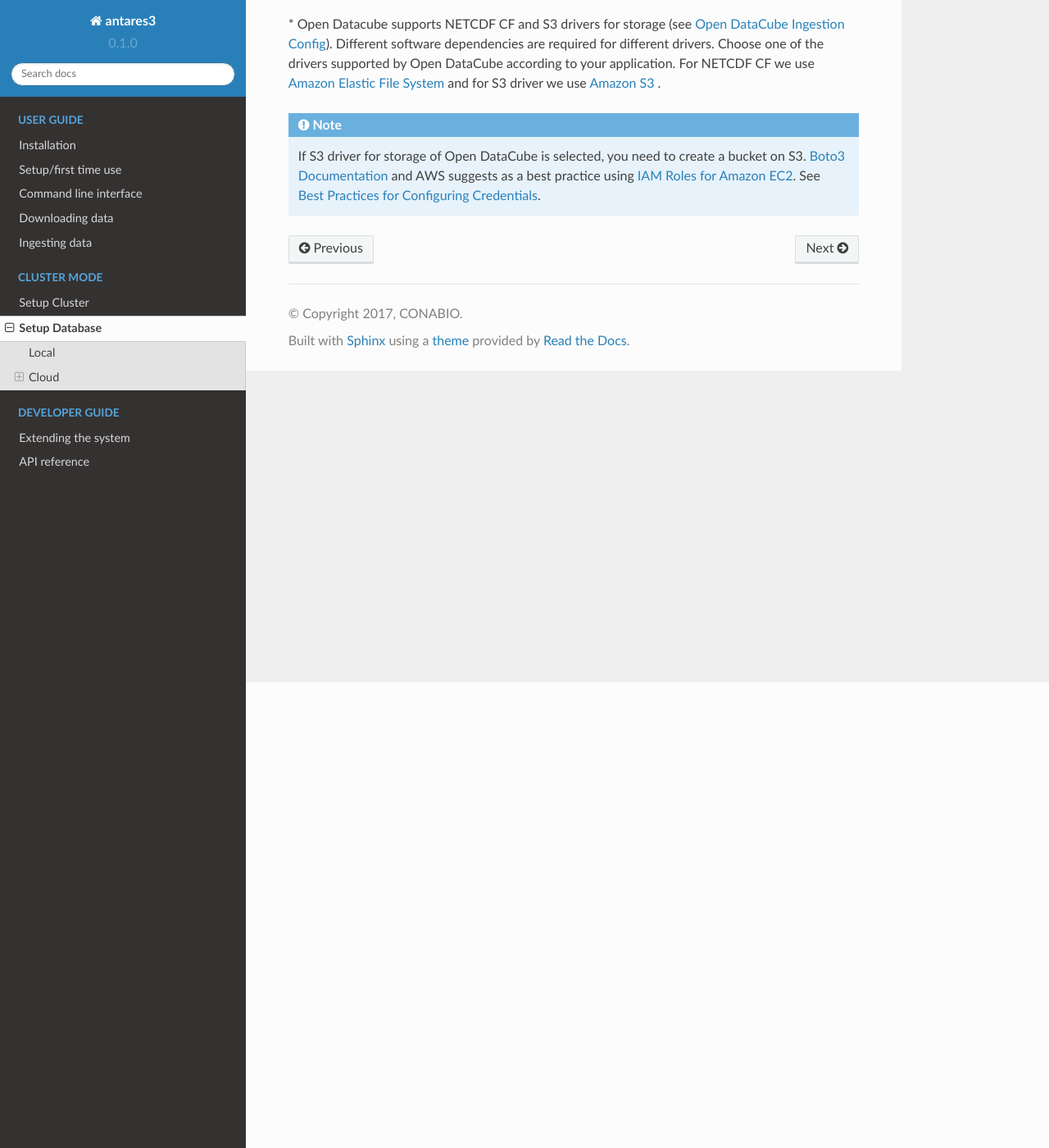
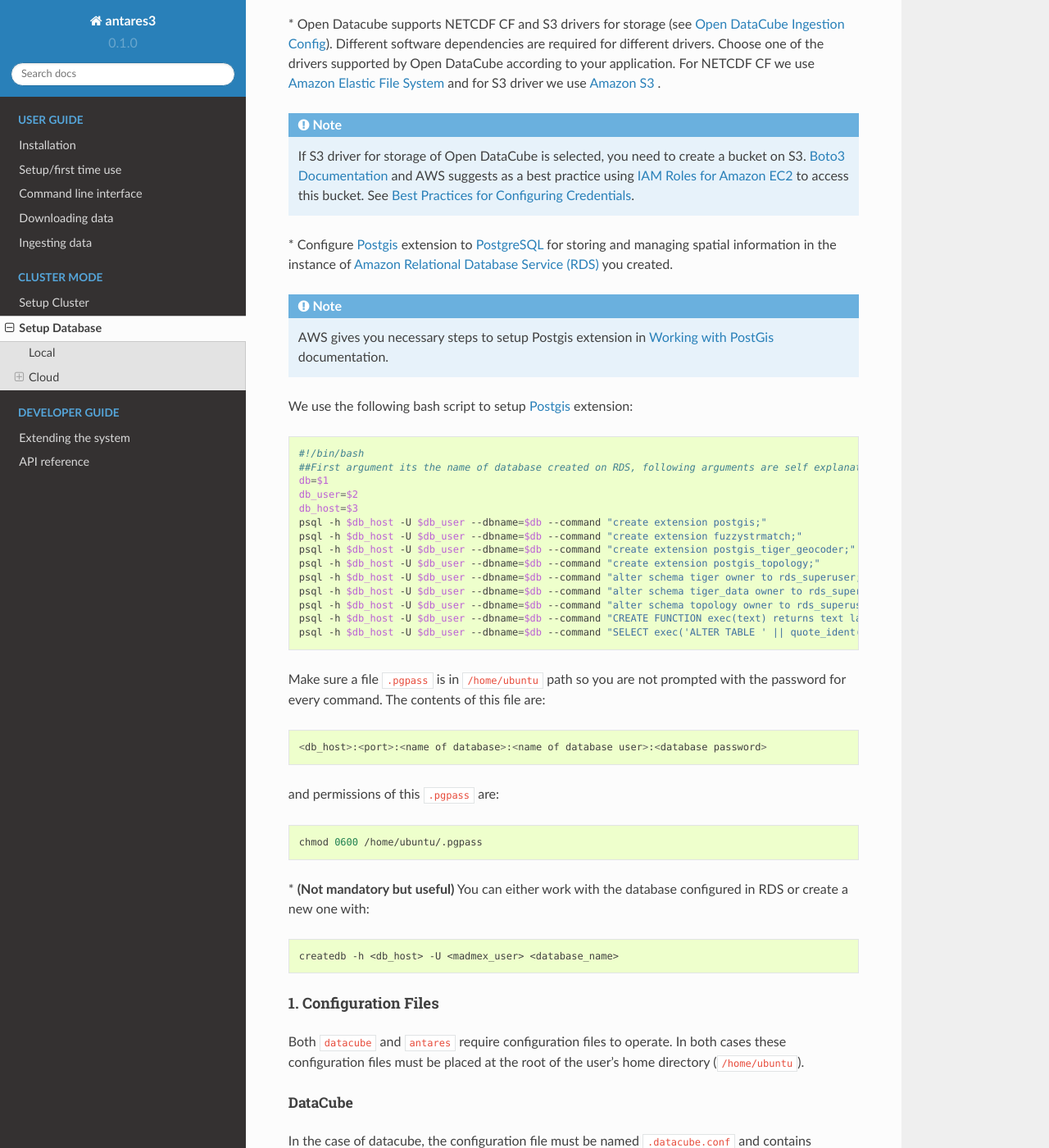
Before and after one commit to CONABIO/antares3, a Sphinx documentation site: the page built from docs/setup_database.rst, in a window 1280 px wide and 1400 px high, scrolled down 568 px. Shown: the whole window at 82% size. Built offline with Sphinx 7.4.7 and the Read the Docs theme 2.0.0, drawn with Linux system fonts in a browser that asks for light colours; some of the changed text lies outside the part shown.

Commit message:
adding bash script for postgis extension and init commands for odc,antares3

```diff
--- a/docs/setup_database.rst
+++ b/docs/setup_database.rst
@@ -19,7 +19,7 @@ AWS provide a managed relational database service `Amazon Relational Database Se
 
 
 
-*0. Prerequisites*
+**0. Prerequisites**
 
 \* Configure `Amazon Relational Database Service (RDS)`_  with `PostgreSQL`_  version 9.5 + with properly `Amazon RDS Security Groups`_ and subnet group for the RDS configured (see `Tutorial Create an Amazon VPC for Use with an Amazon RDS DB Instance`_)
 
@@ -28,10 +28,173 @@ AWS provide a managed relational database service `Amazon Relational Database Se
 
 .. note::
 
-	If S3 driver for storage of Open DataCube is selected, you need to create a bucket on S3. `Boto3 Documentation`_ and AWS suggests as a best practice using `IAM Roles for Amazon EC2`_. See `Best Practices for Configuring Credentials`_.
+	If S3 driver for storage of Open DataCube is selected, you need to create a bucket on S3. `Boto3 Documentation`_ and AWS suggests as a best practice using `IAM Roles for Amazon EC2`_ to access this bucket. See `Best Practices for Configuring Credentials`_.
+
+
+\* Configure `Postgis`_ extension to `PostgreSQL`_  for storing and managing spatial information in the instance of `Amazon Relational Database Service (RDS)`_ you created.
+
+.. note::
+
+	AWS gives you necessary steps to setup Postgis extension in `Working with PostGis`_ documentation.
+
+
+We use the following bash script to setup `Postgis`_ extension:
+
+.. code-block:: bash
+
+	#!/bin/bash
+	##First argument its the name of database created on RDS, following arguments are self explanatory
+	db=$1
+	db_user=$2
+	db_host=$3
+	psql -h $db_host -U $db_user --dbname=$db --command "create extension postgis;"
+	psql -h $db_host -U $db_user --dbname=$db --command "create extension fuzzystrmatch;"
+	psql -h $db_host -U $db_user --dbname=$db --command "create extension postgis_tiger_geocoder;"
+	psql -h $db_host -U $db_user --dbname=$db --command "create extension postgis_topology;"
+	psql -h $db_host -U $db_user --dbname=$db --command "alter schema tiger owner to rds_superuser;"
+	psql -h $db_host -U $db_user --dbname=$db --command "alter schema tiger_data owner to rds_superuser;"
+	psql -h $db_host -U $db_user --dbname=$db --command "alter schema topology owner to rds_superuser;"
+	psql -h $db_host -U $db_user --dbname=$db --command "CREATE FUNCTION exec(text) returns text language plpgsql volatile AS \$f\$ BEGIN EXECUTE \$1; RETURN \$1; END; \$f\$;"
+	psql -h $db_host -U $db_user --dbname=$db --command "SELECT exec('ALTER TABLE ' || quote_ident(s.nspname) || '.' || quote_ident(s.relname) || ' OWNER TO rds_superuser;') FROM (SELECT nspname, relname FROM pg_class c JOIN pg_namespace n ON (c.relnamespace = n.oid) WHERE nspname in ('tiger','topology') AND relkind IN ('r','S','v') ORDER BY relkind = 'S') s;"
+
+Make sure a file ``.pgpass`` is in ``/home/ubuntu`` path so you are not prompted with the password for every command. The contents of this file are:
+
+::
+
+<db_host>:<port>:<name of database>:<name of database user>:<database password>
+
+and permissions of this ``.pgpass`` are:
+
+.. code-block:: bash
+
+    chmod 0600 /home/ubuntu/.pgpass
+
+
+\* **(Not mandatory but useful)** You can either work with the database configured in RDS or create a new one with:
+
+.. code-block:: bash
+
+    createdb -h <db_host> -U <madmex_user> <database_name>
+
+
+1. Configuration Files
+^^^^^^^^^^^^^^^^^^^^^^
+
+Both ``datacube`` and ``antares`` require configuration files to operate. In both cases these configuration files must be placed at the root of the user's home directory (``/home/ubuntu``).
+
+DataCube
+""""""""
+
+In the case of datacube, the configuration file must be named ``.datacube.conf`` and contains database connection specifications. See `datacube doc <http://datacube-core.readthedocs.io/en/stable/ops/db_setup.html#create-configuration-file>`_ for more details.
+
+::
+
+    [datacube]
+    db_database: <database_name>
+
+    # A blank host will use a local socket. Specify a hostname (such as localhost) to use TCP.
+    db_hostname: <database_host>
+
+    # Credentials are optional: you might have other Postgres authentication configured.
+    # The default username otherwise is the current user id.
+    db_username: <database_user>
+    db_password: <database_password>
+
+Antares3
+""""""""
+
+The configuration file used by antares contain various fields related to data location, password and database details, and must be named ``.antares``. Place it at the root of the user's home directory (``/home/ubuntu``). Depending on the ``antares`` functionalities you are planning to use, some field may be left empty. For instance ``SCIHUB_USER`` and ``SCIHUB_PASSWORD`` are not required if you are not planning to query or download sentinel data.
+
+::
+
+    SECRET_KEY=
+    DEBUG=True
+    DJANGO_LOG_LEVEL=DEBUG
+    DATABASE_NAME=
+    DATABASE_USER=
+    DATABASE_PASSWORD=
+    DATABASE_HOST=
+    DATABASE_PORT=
+    SERIALIZED_OBJECTS_DIR=
+    USGS_USER=
+    USGS_PASSWORD=
+    SCIHUB_USER=
+    SCIHUB_PASSWORD=
+    TEMP_DIR=
+    INGESTION_PATH=
 
 
 
+2. Antares3 and Open DataCube init
+^^^^^^^^^^^^^^^^^^^^^^^^^^^^^^^^^^
+
+Open DataCube
+"""""""""""""
+
+Open Datacube supports NETCDF CF and S3 drivers for storage (see `Open DataCube Ingestion Config`_). Different software dependencies are required for different drivers and different ``datacube system init`` command:
+
+Execute:
+
+\* NETCDF CF
+
+.. code-block:: bash
+
+    datacube -v system init --no-init-users
+
+
+\* S3
+
+.. code-block:: bash
+
+    datacube -v system init -s3 --no-init-users
+
+
+.. note::
+
+	The ``--no-init-users`` flag is necessary for both drivers so we don't have errors related to permissions. See `this question in StackOverFlow`_ .
+
+
+
+For both drivers you can execute the following to check that Open DataCube is properly setup:
+
+.. code-block:: bash
+
+    datacube system check
+
+
+.. note::
+
+	For S3 driver you can check that the following tables are created in your database:
+
+	.. code-block:: psql
+
+		\dt agdc.*
+
+		s3_dataset
+		s3_dataset_chunk
+		s3_dataset_mapping
+
+
+Antares3
+""""""""
+
+
+Antares setup consists of setting up the database schemas, ingesting country borders in a table and deploy the configuration files specific to each dataset.
+
+.. code-block:: bash
+
+    antares init -c mex
+
+This will create a ``madmex`` directory under ``/home/ubuntu/.config/`` where ingestion files for all different suported dataset will be stored.
+
+
+
+
+.. _this question in StackOverFlow: https://stackoverflow.com/questions/46981873/permission-denied-to-set-session-authorization-on-amazon-postgres-rds
+
+.. _Working with PostGis: https://docs.aws.amazon.com/AmazonRDS/latest/UserGuide/Appendix.PostgreSQL.CommonDBATasks.html#Appendix.PostgreSQL.CommonDBATasks.PostGIS
+
+.. _Postgis: https://postgis.net/
 
 .. _Boto3 Documentation: http://boto3.readthedocs.io/en/latest/index.html
 
```
